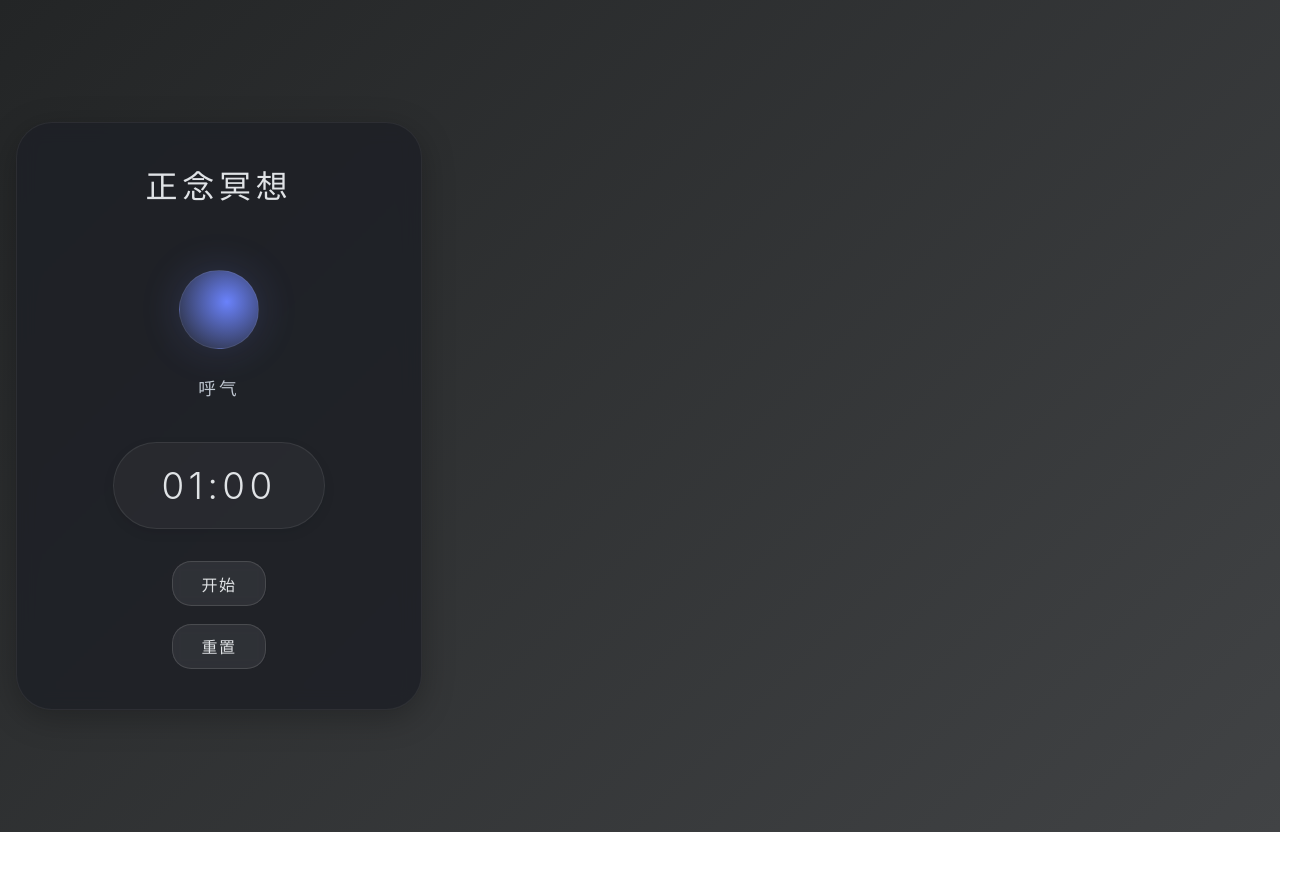
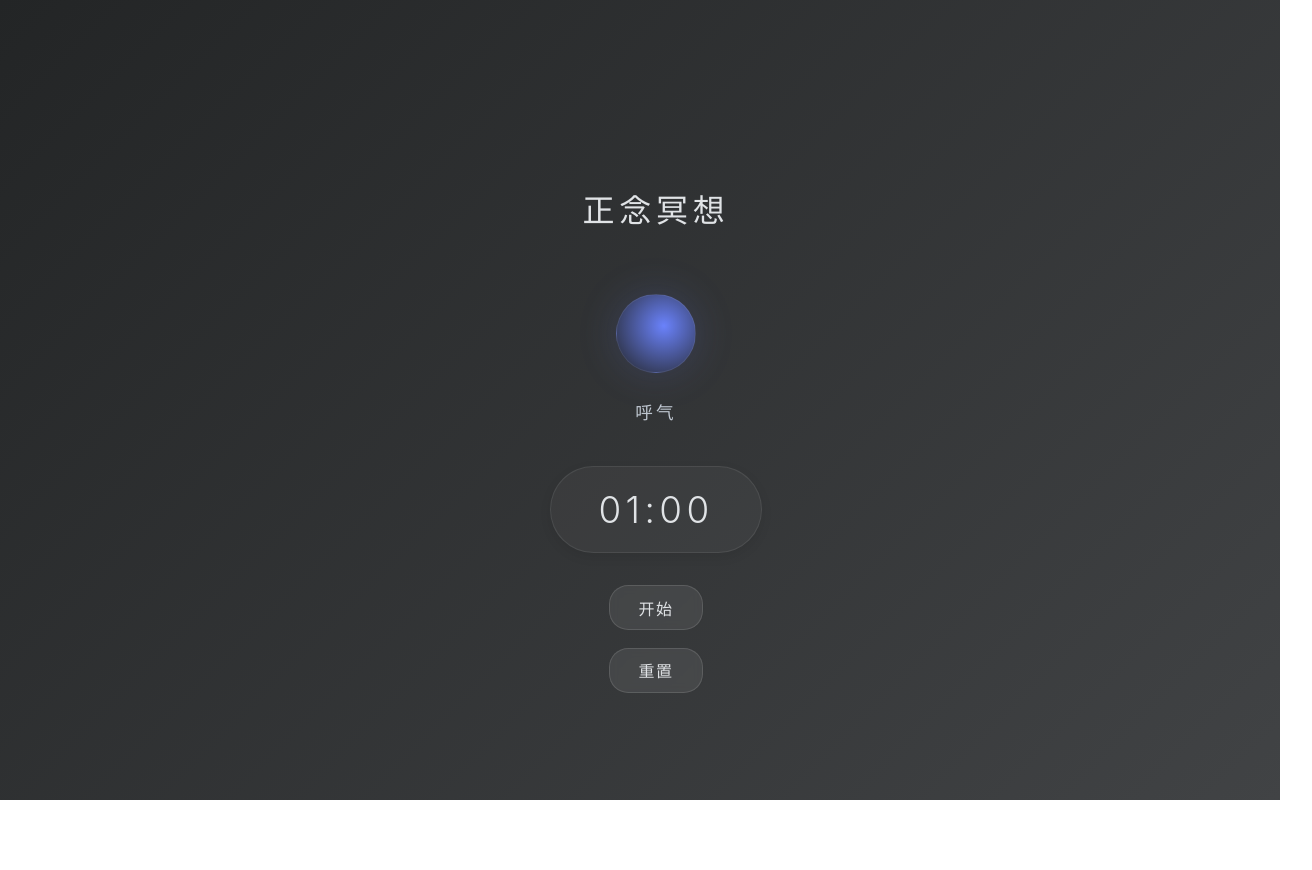
Before and after one commit to MindForge-AdventureX2025/MindForgeHomePage, a React (Vite) app: page / in a window 1280 px wide. Shown: the top 870 px of the page, 1312 px wide, since content can reach past the window. Before the commit the page ends 832 px from the top, so only its background shows below. Built offline with nearby package versions, Linux system fonts and the light colour scheme.

Commit message:
fix:Refactor layout of App component and update styles for watch background

```diff
--- a/src/App.css
+++ b/src/App.css
@@ -10,12 +10,19 @@ body {
 
 .watch-bg {
   min-height: 100vh;
+  width: 100vw;
   display: flex;
   flex-direction: column;
   align-items: center;
   justify-content: center;
   background: none;
-  padding: 1rem;
+  padding: 2.5rem 1rem;
+  gap: 2.5rem;
+  position: absolute;
+  top: 0;
+  left: 0;
+  right: 0;
+  bottom: 0;
 }
 
 .breath-outer {
@@ -25,21 +32,7 @@ body {
   margin-bottom: 2.5rem;
 }
 
-.watch-frame {
-  background: rgba(30,32,38,0.85);
-  backdrop-filter: blur(10px);
-  -webkit-backdrop-filter: blur(10px);
-  border-radius: 36px;
-  box-shadow: 0 8px 32px 0 rgba(0,0,0,0.25);
-  padding: 2.5rem 2rem;
-  width: 340px;
-  display: flex;
-  flex-direction: column;
-  align-items: center;
-  gap: 2.5rem;
-  border: 1.5px solid rgba(255,255,255,0.06);
-  z-index: 1;
-}
+
 
 
 .app-title {
@@ -116,10 +109,9 @@ body {
 
 
 @media (max-width: 400px) {
-  .watch-frame {
-    width: 98vw;
+  .watch-bg {
     padding: 1.2rem 0.2rem;
-    border-radius: 24px;
+    gap: 1.2rem;
   }
   .breath-outer {
     margin-bottom: 1.2rem;
--- a/src/App.jsx
+++ b/src/App.jsx
@@ -73,11 +73,9 @@ function MindfulnessTimer({ initial = 60 }) {
 function App() {
   return (
     <div className="watch-bg">
-      <div className="watch-frame">
-        <h2 className="app-title">正念冥想</h2>
-        <BreathingCircle duration={4000} />
-        <MindfulnessTimer initial={60} />
-      </div>
+      <h2 className="app-title">正念冥想</h2>
+      <BreathingCircle duration={4000} />
+      <MindfulnessTimer initial={60} />
     </div>
   );
 }
```
